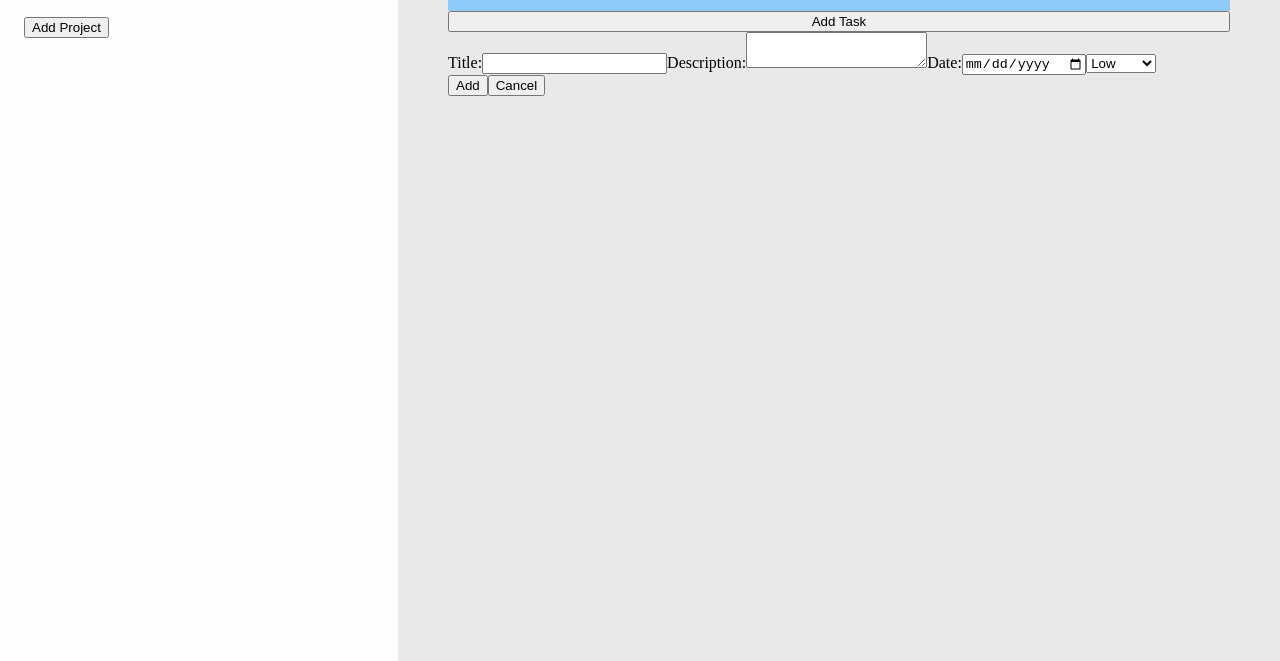
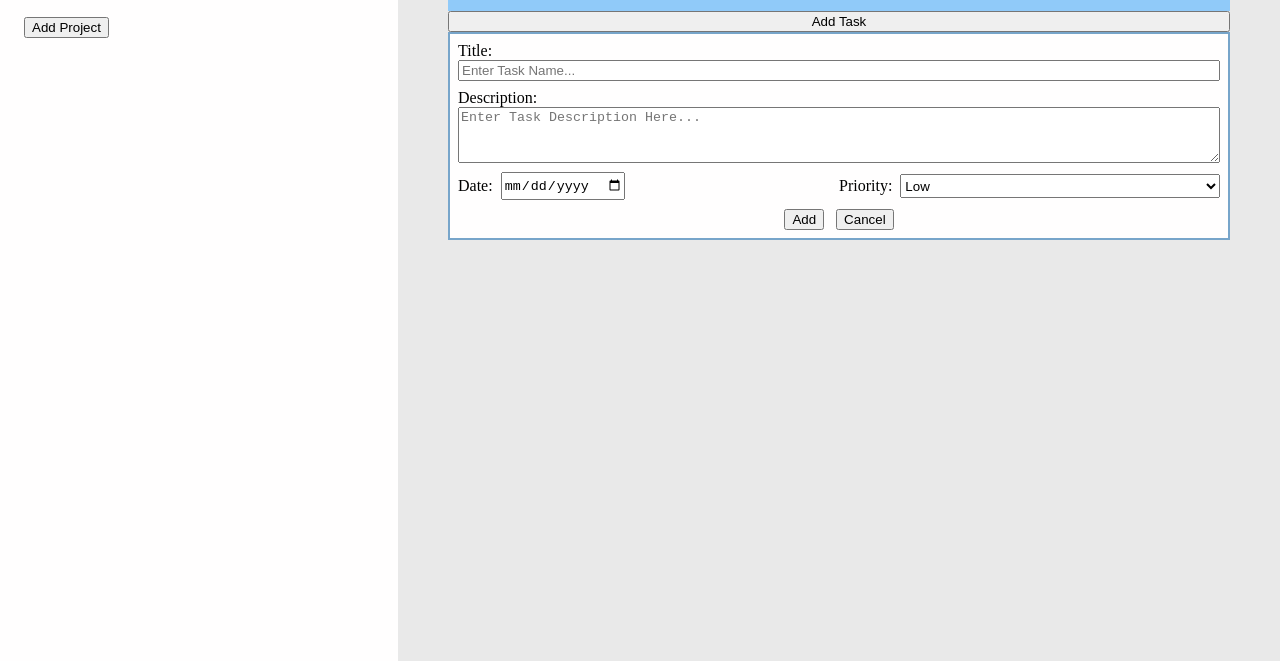
Before and after one commit to kennydn99/todo-list, a website built with webpack: page src/index.html in a window 1280 px wide. Both pictures are taken after a click on the button "Add Task". Shown: the part 169-830 px from the top of the page. Built offline with nearby package versions, Linux system fonts and the light colour scheme.

Commit message:
Style task modal & implement closing modal

```diff
--- a/src/UIController.js
+++ b/src/UIController.js
@@ -37,6 +37,9 @@ const UIController = (() => {
     // Flag to track if the project form is open
     let isProjectFormOpen = false;
 
+    // Flag to track if the project form is open
+    let isTaskModalOpen = false;
+
     // Handle click event for the "Add Project" button
     const handleAddProjectClick = () => {
         if (!isProjectFormOpen) {
@@ -46,8 +49,9 @@ const UIController = (() => {
 
     // Handle click event for the "Add Task" Button
     const handleAddTaskClick = () => {
-        console.log('Create & display task input form');
-        createTaskModal();
+        if(!isTaskModalOpen) {
+            createTaskModal();
+        }
     }
 
     // Create & display the task creation form
@@ -64,23 +68,37 @@ const UIController = (() => {
         const taskTitleInput = document.createElement('input');
         taskTitleInput.required = true;
         taskTitleInput.id = 'task-title';
+        taskTitleInput.placeholder = 'Enter Task Name...';
         const taskTitleLabel = document.createElement('label');
         taskTitleLabel.textContent = 'Title:';
         taskTitleLabel.htmlFor = taskTitleInput.id;
 
         // Description
         const taskDescription = document.createElement('textarea');
+        taskDescription.placeholder = 'Enter Task Description Here...'
         const taskDescriptionLabel = document.createElement('label');
         taskDescriptionLabel.textContent = 'Description:';
 
+        // select container
+        const selectContainer = document.createElement('div');
+        selectContainer.classList.add('date-priority-container');
+
         // Date
+        const dateContainer = document.createElement('div');
+        dateContainer.classList.add('date-container');
         const taskDate = document.createElement('input');
         taskDate.type = 'date';
         taskDate.id = 'task-date-input';
         const taskDateLabel = document.createElement('label');
         taskDateLabel.textContent = 'Date:';
+        dateContainer.appendChild(taskDateLabel);
+        dateContainer.appendChild(taskDate);
 
         // Priority
+        const priorityContainer = document.createElement('div');
+        priorityContainer.classList.add('priority-container');
+        const taskPriorityLabel = document.createElement('label');
+        taskPriorityLabel.textContent = 'Priority:';
         const taskPriority = document.createElement('select');
         taskPriority.id = 'task-priority-select';
         const priorities = ['Low', 'Medium', 'High'];
@@ -90,7 +108,11 @@ const UIController = (() => {
             option.text = priorities[i];
             taskPriority.appendChild(option);
         }
+        priorityContainer.appendChild(taskPriorityLabel);
+        priorityContainer.appendChild(taskPriority);
 
+        selectContainer.appendChild(dateContainer);
+        selectContainer.appendChild(priorityContainer);
         // Buttons
         const modalButtonContainer = document.createElement('div');
         modalButtonContainer.classList.add('modal-btn-container');
@@ -106,12 +128,19 @@ const UIController = (() => {
         modalContent.appendChild(taskTitleInput);
         modalContent.appendChild(taskDescriptionLabel);
         modalContent.appendChild(taskDescription);
-        modalContent.appendChild(taskDateLabel);
-        modalContent.appendChild(taskDate);
-        modalContent.appendChild(taskPriority);
+        modalContent.appendChild(selectContainer);
         modalContent.appendChild(modalButtonContainer);
         taskModal.appendChild(modalContent);
         taskSection.appendChild(taskModal);
+
+        // event listener for submitting modal
+
+        // event listener for canceling / closing modal
+        cancelTaskButton.addEventListener('click', () => {
+            closeTaskModal();
+        });
+
+        isTaskModalOpen = true;
     };
 
     // Create and display the project creation form
@@ -178,6 +207,15 @@ const UIController = (() => {
             isProjectFormOpen = false;
         }
     };
+
+    // Lcose ane remove task modal
+    const closeTaskModal = () => {
+        const taskModal = document.querySelector('.task-modal');
+        if (taskModal) {
+            taskModal.remove();
+            isTaskModalOpen = false;
+        }
+    }
 
     // Render the list of todo lists
     const renderTodoLists = (lists) => {
--- a/src/style.css
+++ b/src/style.css
@@ -134,3 +134,52 @@ header {
     display: flex;
     gap: 8px;
 }
+
+.modal-content {
+    display: flex;
+    flex-direction: column;
+    border: 2px #77a5ca solid;
+    padding: 8px;
+    background-color: #fffefe;
+}
+
+#task-title, textarea, .date-priority-container{
+    margin-bottom: 8px;
+}
+
+.date-priority-container {
+    display: flex;
+    align-items: center;
+    height: 30px;
+}
+
+.date-container, .priority-container {
+    flex: 1;
+    display: flex;
+    align-items: center;
+    gap: 8px;
+}
+
+.modal-btn-container {
+    display: flex;
+    justify-content: center;
+    gap: 12px;
+}
+
+textarea {
+    max-height: 100px;
+    min-height: 50px;
+    overflow: auto;
+    resize: vertical;
+}
+
+#task-date-input {
+    display: flex;
+    height: 24px;
+}
+
+#task-priority-select{
+    display: flex;
+    flex: 1;
+    height: 24px;
+}
```
